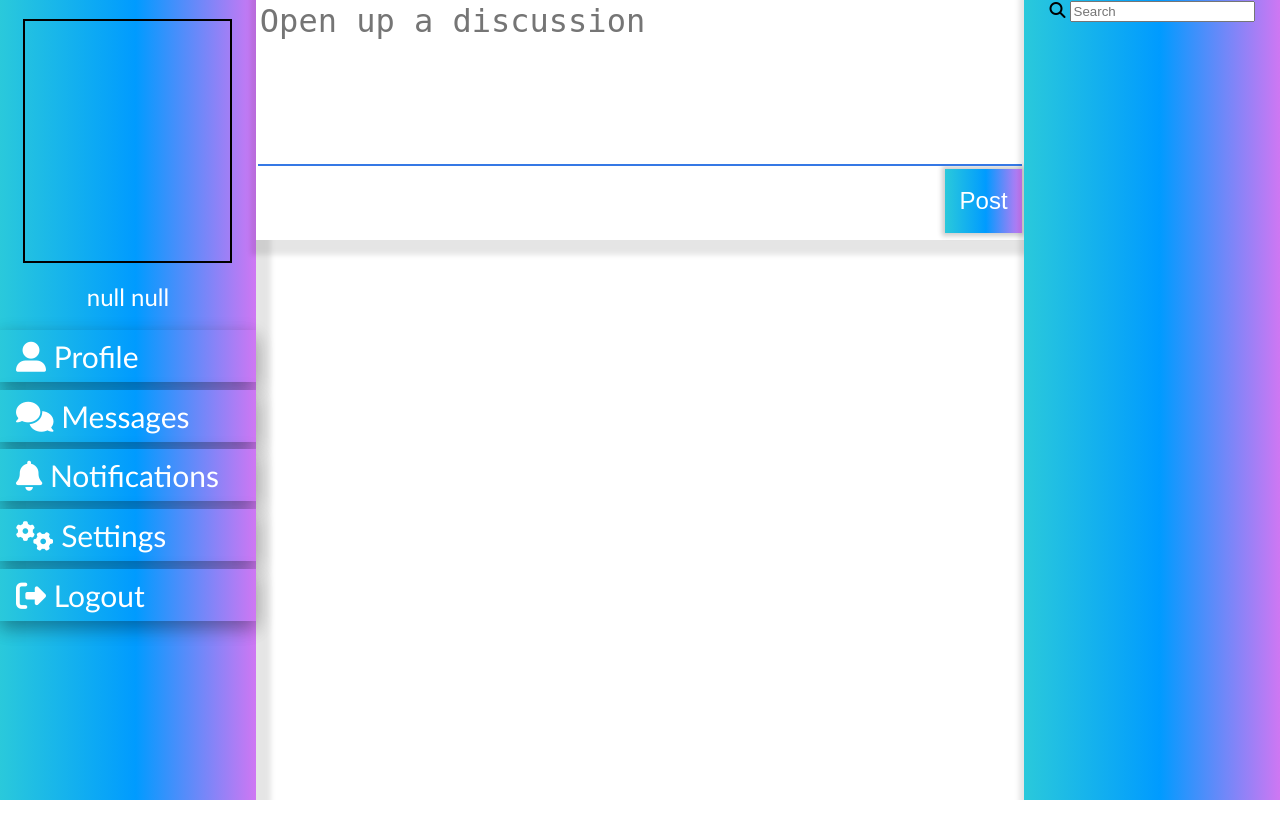
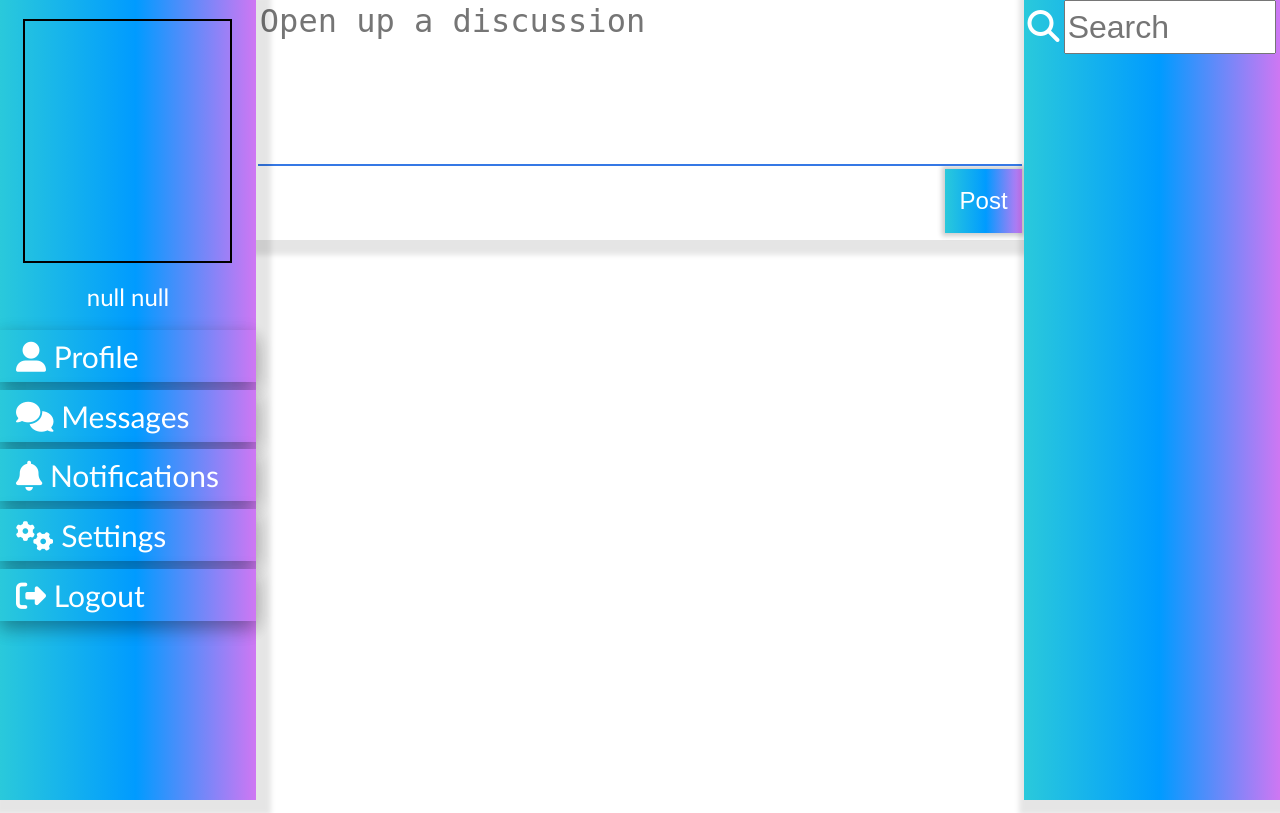
Before and after one commit to naseGaming/I-Social, a PHP site: page /home.php in a window 1280 px wide. Run offline with PHP 8.4, Linux system fonts and the light colour scheme; data that the repository does not hold is empty; some libraries are stand-ins or nearby versions.

Commit message:
Update home.css

```diff
--- a/Design/home.css
+++ b/Design/home.css
@@ -11,10 +11,25 @@ html, body {
 	width: 100vw;
 }
 
+button{
+	outline: none;
+}
+
 #left-bar{
 	width: 20%;
 	height: 100vh;
 	background-image: linear-gradient(-90deg, #CF77F3 0%, #009BFF 47%, #2AC9DB 100%);
+	float: left;
+	text-align: center;
+    margin: 0;
+  	box-shadow: 5px 5px 5px 10px rgba(0, 0, 0, 0.1);
+  	position: fixed;
+}
+
+#search-bar{
+	width: 60%;
+	height: 10vh;
+	background: rgba(255, 255, 255, 1);
 	float: left;
 	text-align: center;
     margin: 0;
@@ -27,7 +42,8 @@ html, body {
 	background: rgba(255, 255, 255, 1);
 	float: left;
 	text-align: center;
-    margin: 0;
+    margin-left: 20%;
+    margin-bottom: 1%;
   	box-shadow: 5px 5px 5px 10px rgba(0, 0, 0, 0.1);
 }
 
@@ -37,9 +53,9 @@ html, body {
 	background-image: linear-gradient(-90deg, #CF77F3 0%, #009BFF 47%, #2AC9DB 100%);
 	float: left;
 	text-align: center;
-    margin: 0;
-    margin-top: -30vh;
+    margin-left: 80%;
   	box-shadow: 5px 5px 5px 10px rgba(0, 0, 0, 0.1);
+  	position: fixed;
 }
 
 .postText{
@@ -117,7 +161,7 @@ html, body {
 	height: 70vh;
 	float: left;
 	text-align: center;
-    margin: 0;
+    margin-left: 20%;
 }
 
 ul {
@@ -141,4 +185,60 @@ ul {
     padding: 8px 16px;
     text-decoration: none;
     font-size: 30px;
+    cursor: pointer;
 }
+
+.inactives:hover{
+	background: rgba(255, 255, 255, 1);
+	color: rgba(53, 120, 229, 1);
+}
+
+.search{
+	height: 6vh;
+	width: 80%;
+	font-size: 4vh;
+	outline: none;
+}
+
+#search-icon{
+	font-size: 4vh;
+	color: rgba(255,255,255,1);
+}
+
+.posts{
+	margin-top: 2vh;
+	width: 90%;
+	height: 50vh;
+	margin-left: 5%;
+	text-align: left;
+	box-shadow: 0 8px 16px 0 rgba(0,0,0,0.2), 0 6px 20px 0 rgba(0,0,0,0.19);
+	font-size: 3vh;
+}
+
+.userName{
+	font-size: 5vh;
+	text-align: left;
+	float: left;
+	border-bottom: 2px solid rgba(53, 120, 229, 1);
+	width: 100%;
+	height: 10vh;
+	cursor: pointer;
+}
+
+.usersPicture{
+	height: 8vh;
+	width: 8vh;
+	border: 2px solid black;
+}
+
+.postData{
+	height: 40vh;
+	border: 2px solid rgba(53, 120, 229, 1);
+}
+
+.postDate{
+	float: right;
+	font-size: 6vh;
+	margin-top: 1vh;
+	margin-right: 2vh;
+}
```
Also changed, not shown: other parts of Design/home.css (+28 -0 lines).
